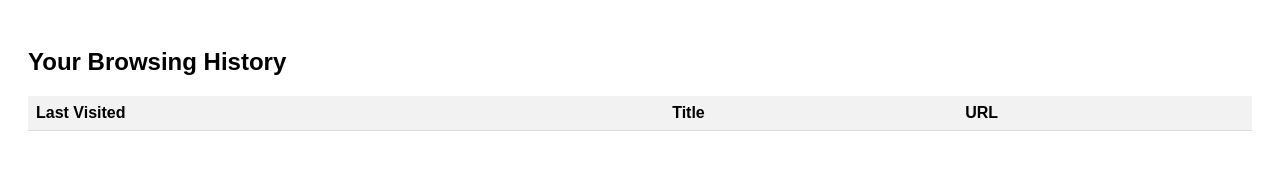
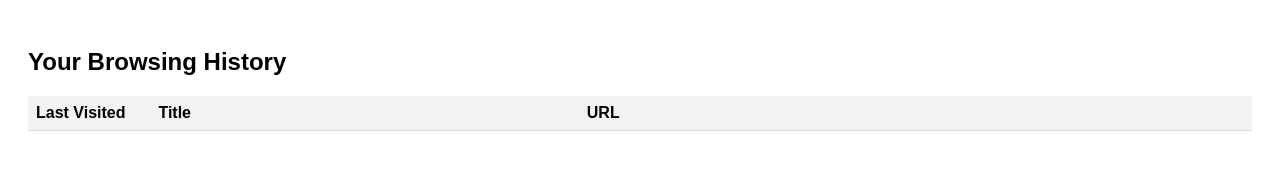
Before and after one commit to awaldis/display-browser-history, a browser extension: page history.html in a window 1280 px wide. Drawn offline with Linux system fonts and the light colour scheme.

Commit message:
Allow better control of column width and display of more entries

```diff
--- a/history.html
+++ b/history.html
@@ -5,21 +5,48 @@
   <title>Browsing History</title>
   <style>
     body { font-family: Arial, sans-serif; padding: 20px; }
-    table { width: 100%; border-collapse: collapse; }
+    table {
+      width: 100%;
+      border-collapse: collapse;
+      table-layout: fixed;
+    }
     th, td {
       text-align: left;
       padding: 8px;
       border-bottom: 1px solid #ddd;
+      overflow: hidden;
+      text-overflow: ellipsis;
+      white-space: nowrap;
     }
     th {
       background-color: #f2f2f2;
     }
     tr:hover { background-color: #f9f9f9; }
+
+    /* Set column widths using percentages */
+    .column-time {
+      width: 10%;
+    }
+    .column-title {
+      width: 35%;
+      white-space: normal;
+      word-break: break-word;
+    }
+    .column-url {
+      width: 55%;
+      white-space: normal;
+      word-break: break-all;
+    }
   </style>
 </head>
 <body>
   <h2>Your Browsing History</h2>
   <table>
+    <colgroup>
+      <col class="column-time">
+      <col class="column-title">
+      <col>
+    </colgroup>
     <thead>
       <tr>
         <th>Last Visited</th>
--- a/history.js
+++ b/history.js
@@ -4,7 +4,7 @@ document.addEventListener("DOMContentLoaded", function () {
   console.log("Fetching history data...");
 
   // Fetch recent history items
-  browser.history.search({ text: "", maxResults: 10 }).then((historyItems) => {
+  browser.history.search({ text: "", maxResults: 100 }).then((historyItems) => {
     console.log("History items fetched:", historyItems);
     historyItems.forEach((item) => {
       const row = document.createElement("tr");
```
